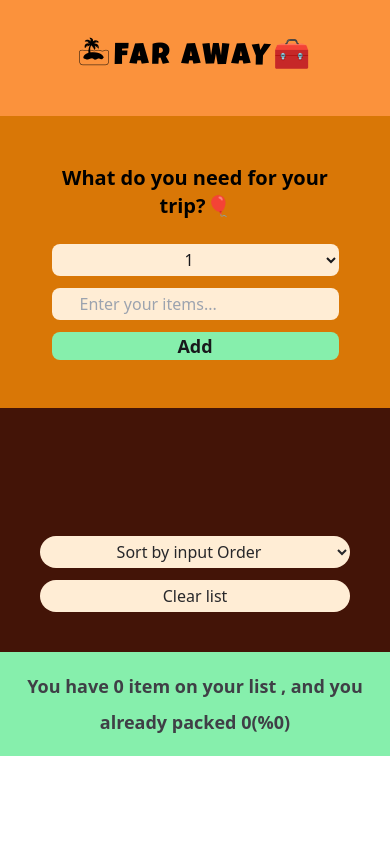
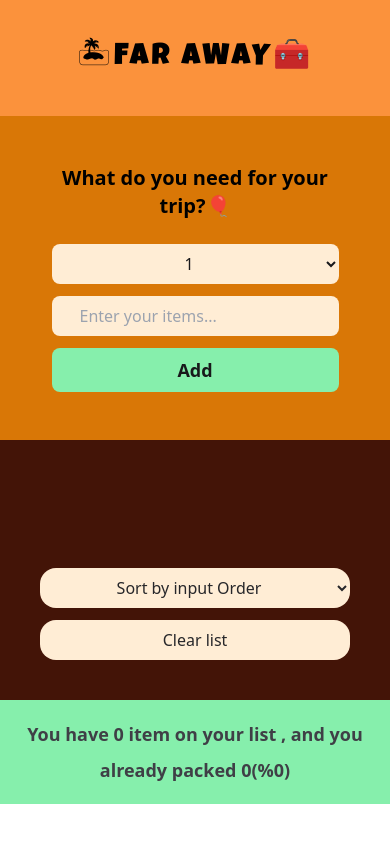
Before and after one commit to Mirwais01/TravelList-app, a React (Vite) app in the folder TravelList-app/: page / in a window 390 px wide. Built offline with nearby package versions, Linux system fonts and the light colour scheme.

Commit message:
project hosted on firebase

```diff
--- a/TravelList-app/package.json
+++ b/TravelList-app/package.json
@@ -10,6 +10,7 @@
     "preview": "vite preview"
   },
   "dependencies": {
+    "firebase": "^10.13.1",
     "prop-types": "^15.8.1",
     "react": "^18.3.1",
     "react-dom": "^18.3.1"
--- a/TravelList-app/src/components/Form.jsx
+++ b/TravelList-app/src/components/Form.jsx
@@ -26,7 +26,7 @@ export default function Form({ onAddItem }) {
           <select
             name=""
             id=""
-            className="text-zinc-900 bg-orange-100 outline-0 text-center rounded-lg py-1 md:py-2 md:px-5 md:rounded-3xl"
+            className="text-zinc-900 bg-orange-100 outline-0 text-center rounded-lg py-2 md:py-1 md:px-5 md:rounded-3xl"
             value={quantity}
             onChange={(e) => setQuantity(Number(e.target.value))}
           >
@@ -35,13 +35,13 @@ export default function Form({ onAddItem }) {
             })}
           </select>
           <input
-            className="px-7 py-1 mt-5 text-[16px] md:mt-0 rounded-lg md:rounded-3xl outline-none bg-orange-100"
+            className="px-7 py-2 mt-5 text-[16px] md:mt-0 rounded-lg md:rounded-3xl outline-none bg-orange-100"
             type="text"
             placeholder="Enter your items..."
             value={description}
             onChange={(e) => setDescription(e.target.value)}
           />
-          <button className=" md:px-6 md:rounded-3xl text-lg rounded-lg bg-green-300 text-zinc-900 font-bold hover:shadow-lg hover:-translate-y-1 hover:duration-300">
+          <button className=" md:px-6 md:rounded-3xl text-lg rounded-lg py-2 md:py-0 bg-green-300 text-zinc-900 font-bold hover:shadow-lg hover:-translate-y-1 hover:duration-300">
             Add
           </button>
         </div>
--- a/TravelList-app/src/components/PackedList.jsx
+++ b/TravelList-app/src/components/PackedList.jsx
@@ -43,7 +43,7 @@ export default function PackedList({
             id=""
             value={sortBy}
             onChange={(e) => setSortBy(e.target.value)}
-            className="text-zinc-800 md:px-4 py-1 bg-orange-100 rounded-2xl text-center md:text-left"
+            className="text-zinc-800 md:px-4 py-2 bg-orange-100 rounded-2xl text-center md:text-left"
           >
             <option value="input">Sort by input Order</option>
             <option value="description">Sort by Description</option>
@@ -51,7 +51,7 @@ export default function PackedList({
           </select>
           <button
             onClick={() => onDeleteList()}
-            className="bg-orange-100 text-zinc-800 rounded-2xl px-6 py-1 hover:shadow-lg hover:scale-105"
+            className="bg-orange-100 text-zinc-800 rounded-2xl px-6 py-2 hover:shadow-lg hover:scale-105"
           >
             Clear list
           </button>
```
Also changed, not shown: TravelList-app/firebase.js (added, +17 -0 lines), TravelList-app/firebase.json (added), 2 other files (tests, documents, lock files or other folders).
